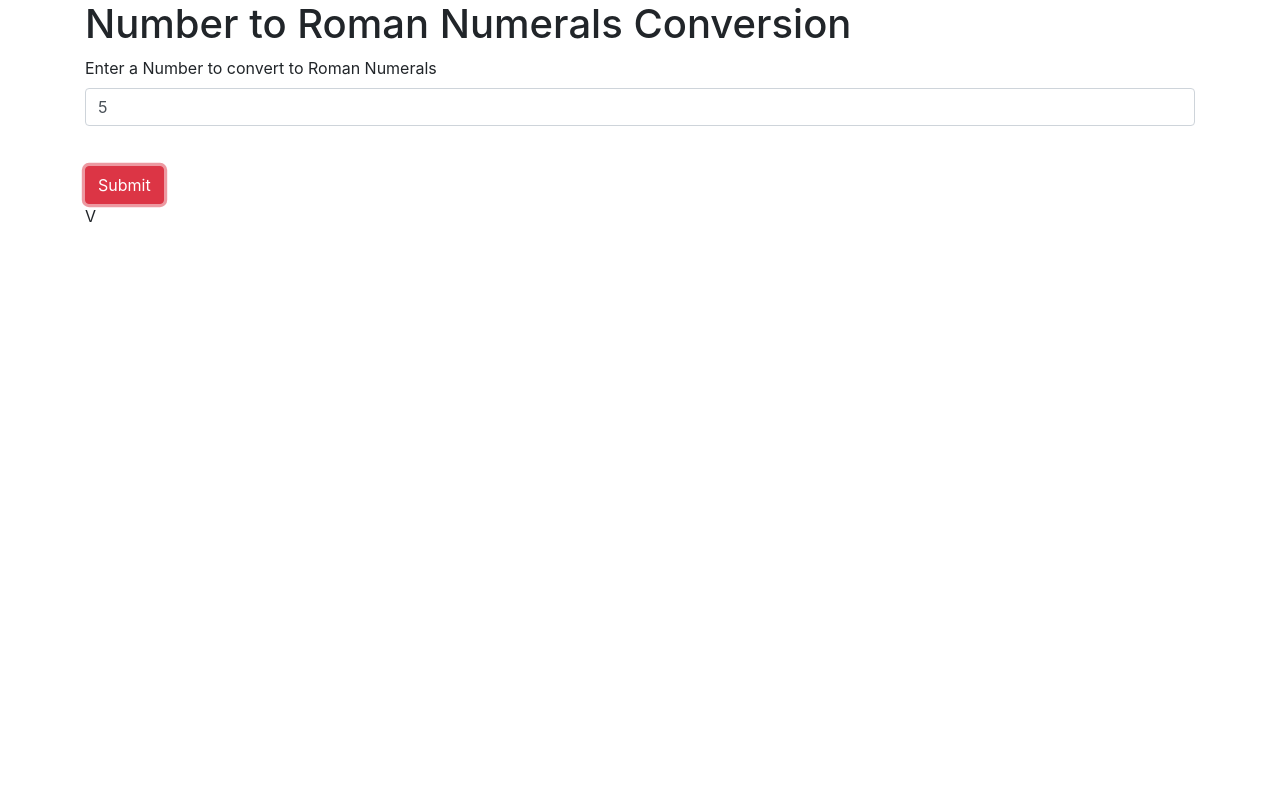
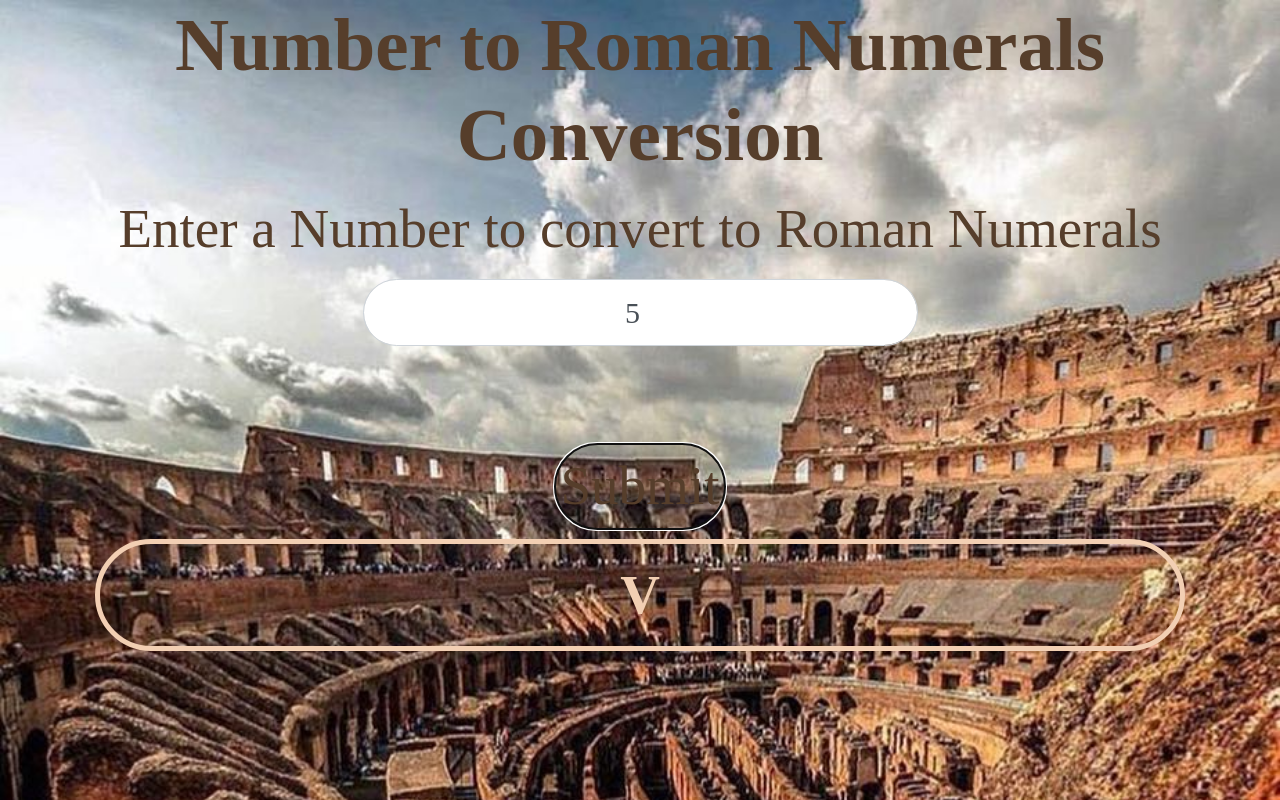
Before and after one commit to Jean84646/roman-numerals, a plain HTML site: page index.html in a window 1280 px wide. Both pictures are taken after typing "5" into the empty fields and a click on the button "Submit". Drawn offline with Linux system fonts and the light colour scheme.

Commit message:
Add style and color, final verstion.

```diff
--- a/css/styles.css
+++ b/css/styles.css
@@ -1,8 +1,14 @@
 #output-area {
   display: none;
+  color: #f2cfb3;
+  font-weight: bold;
+  margin: 10px;
+  padding: 10px;
+  border: 5px solid #f2cfb3;
+  border-radius: 5em;
 }
 
-/*body {
+body {
   background: url('../img/Roman.jpg');
   background-repeat: no-repeat;
   background-size: cover;
@@ -20,6 +26,24 @@ h1 {
   color: #563e2b;
 }
 
-.container {
-  border-style: solid;
-}*/
+.form-control {
+  border-radius: 5em;
+  width: 50%;
+  margin-left: auto;
+  margin-right: auto;
+  padding: 10px;
+  font-size:30px;
+  text-align: center;
+}
+
+.button {
+  color: #563e2b;
+  border-radius: 7em;
+  border: none;
+  background-color: rgba(0,0,0,0.1)
+
+}
+
+.button:hover {
+  background-color: #f2cfb3;
+}
--- a/index.html
+++ b/index.html
@@ -17,7 +17,7 @@
           <input id="input-number" type="number" class="form-control">
           <br>
         </div>
-        <button type="submit" class="btn btn-danger">Submit</button>
+        <button type="submit" class="button">Submit</button>
 
       </form>
       <div id="output-area">
--- a/js/scripts.js
+++ b/js/scripts.js
@@ -1,7 +1,11 @@
 // Business Logic
 
 
-// Recursive version
+// Recursive version.  This will break down the number into smaller portion and call back on itself
+// to solve it.  It will break down into thousands, hundreds, tens, and ones and also special cases.
+// The code call on joinRomanNumeral() to join consecutive letters together.
+// @parameter = number
+// @output = string
 var romanConverter = function(number){
   var output = "";
 
```
